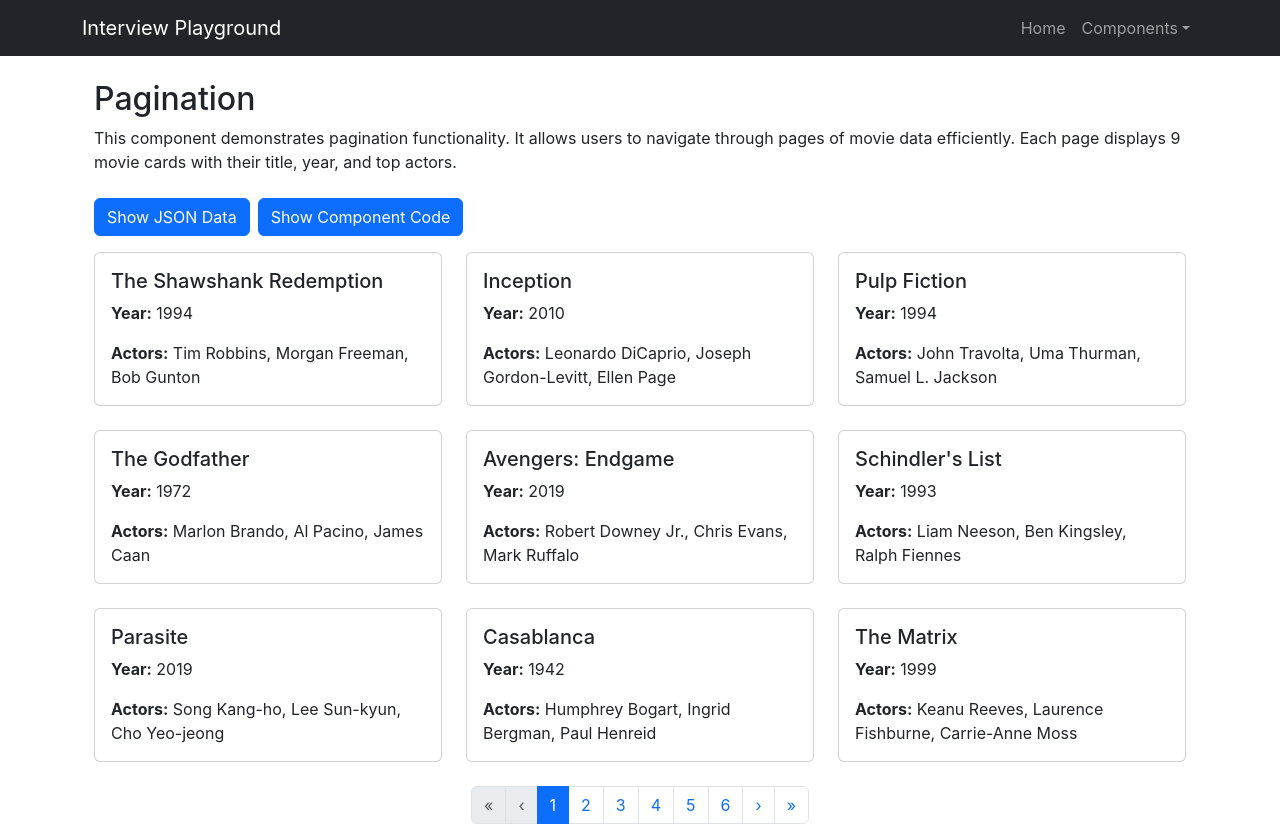
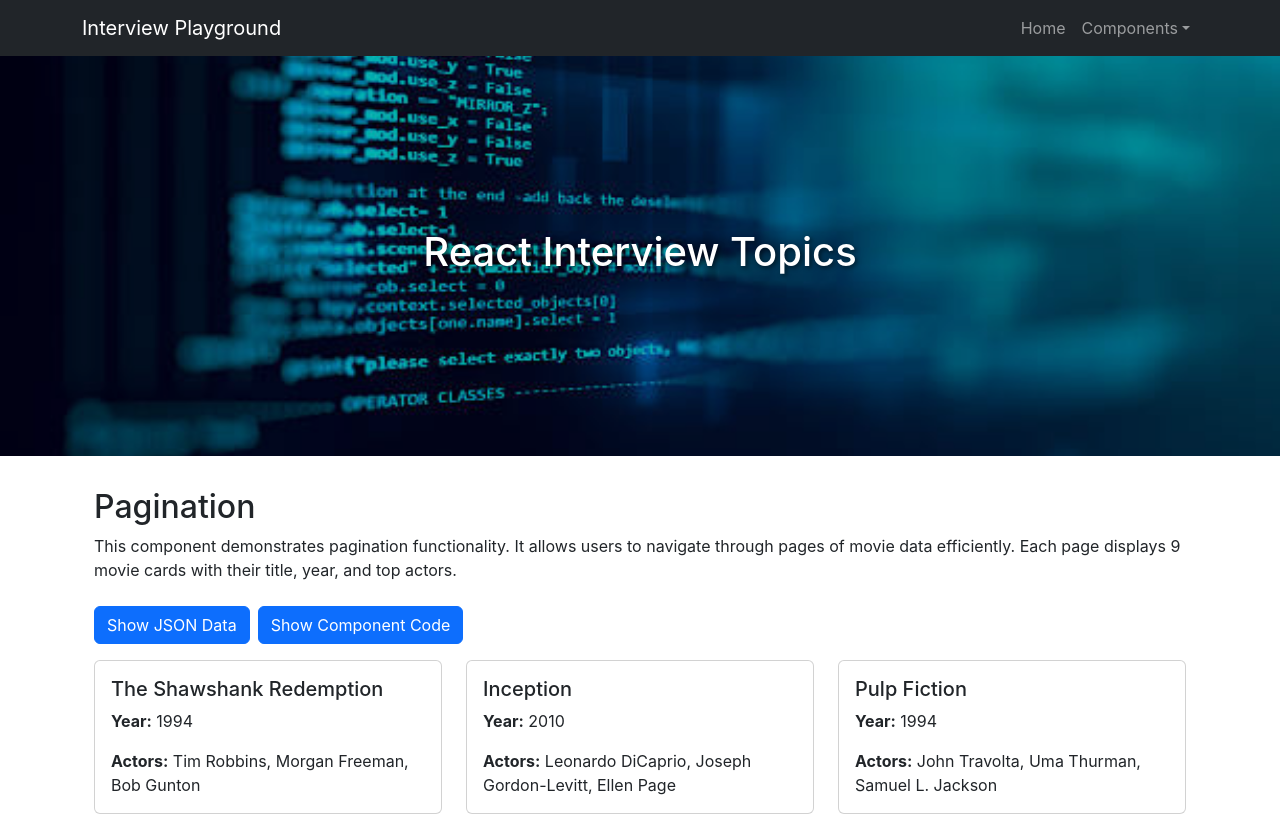
Before and after one commit to mghondo/React-Interview-Practice, a React (Create React App) app: page /pagination in a window 1280 px wide. Shown: the top 826 px of the page. Built offline with nearby package versions, Linux system fonts and the light colour scheme.

Commit message:
Jumbotron added.

```diff
--- a/src/App.js
+++ b/src/App.js
@@ -1,9 +1,11 @@
-// App.js
 import React from "react";
 import { BrowserRouter as Router } from "react-router-dom";
 import { Container } from "react-bootstrap";
 import CustomNavbar from "./components/CustomNavbar";
+import Jumbotron from "./components/Jumbotron";
 import Contents from "./Contents";
+import codeImage from "./imgs/code.jpg"; // Import the image
+
 import "bootstrap/dist/css/bootstrap.min.css";
 import "./App.css";
 
@@ -11,8 +13,12 @@ function App() {
   return (
     <Router>
       <CustomNavbar />
-      <Container className="mt-4">
-        {/* <h1 className="text-center mb-4">Interview Playground</h1> */}
+      <Jumbotron
+        title="React Interview Topics"
+        imageSrc={codeImage} // Pass the imported image
+        darken={0.3} // Pass the darken prop with a value of 0.3 (30%)
+      />
+      <Container>
         <Contents />
       </Container>
     </Router>
--- a/src/Contents.js
+++ b/src/Contents.js
@@ -6,6 +6,8 @@ import FileExplorer from "./components/FileExplorer/FileExplorer";
 import PaginationComponent from "./components/Pagination/Pagination";
 import moviesData from "./components/Pagination/paginationData";
 import fileExplorerData from "./components/FileExplorer/fileExplorerData";
+import Jumbotron from "./components/Jumbotron";
+import codeImage from "./imgs/code.jpg"; // Import the image
 
 // Array of components
 const components = [
--- /dev/null
+++ b/src/components/Jumbotron.js
@@ -0,0 +1,47 @@
+// src/components/Jumbotron.js
+import React from "react";
+import { Container } from "react-bootstrap";
+
+const Jumbotron = ({ title, imageSrc, darken }) => {
+  const jumbotronStyle = {
+    position: "relative",
+    backgroundImage: `url(${imageSrc})`,
+    backgroundSize: "cover",
+    backgroundPosition: "center",
+    color: "white",
+    textShadow: "2px 2px 4px rgba(0,0,0,0.5)",
+    padding: "8rem 2rem", // Doubled the top and bottom padding
+    marginBottom: "2rem",
+    display: "flex",
+    alignItems: "center",
+    justifyContent: "center",
+    minHeight: "400px", // Set a minimum height to ensure it's taller
+  };
+
+  const overlayStyle = {
+    position: "absolute",
+    top: 0,
+    left: 0,
+    width: "100%",
+    height: "100%",
+    backgroundColor: `rgba(0, 0, 0, ${darken})`,
+    zIndex: 1,
+  };
+
+  const contentStyle = {
+    position: "relative",
+    zIndex: 2,
+    textAlign: "center",
+  };
+
+  return (
+    <div style={jumbotronStyle}>
+      <div style={overlayStyle}></div>
+      <Container style={contentStyle}>
+        <h1>{title}</h1>
+      </Container>
+    </div>
+  );
+};
+
+export default Jumbotron;
--- a/src/components/Pagination/Pagination.js
+++ b/src/components/Pagination/Pagination.js
@@ -1,4 +1,3 @@
-// src/components/Pagination/Pagination.js
 import React, { useState } from "react";
 import {
   Container,
--- a/src/components/Pagination/PaginationCode.js
+++ b/src/components/Pagination/PaginationCode.js
@@ -4,6 +4,19 @@ import { Card } from "react-bootstrap";
 
 const PaginationCode = () => {
   const code = `
+import React, { useState } from "react";
+import {
+  Container,
+  Row,
+  Col,
+  Card,
+  Pagination as BSPagination,
+  Button,
+  Collapse,
+} from "react-bootstrap";
+import PaginationCode from "./PaginationCode";
+import "bootstrap/dist/css/bootstrap.min.css";
+
 const PaginationComponent = ({ moviesData }) => {
   const [currentPage, setCurrentPage] = useState(1);
   const [showJson, setShowJson] = useState(false);
```
Also changed, not shown: src/imgs/code.jpg (added).
